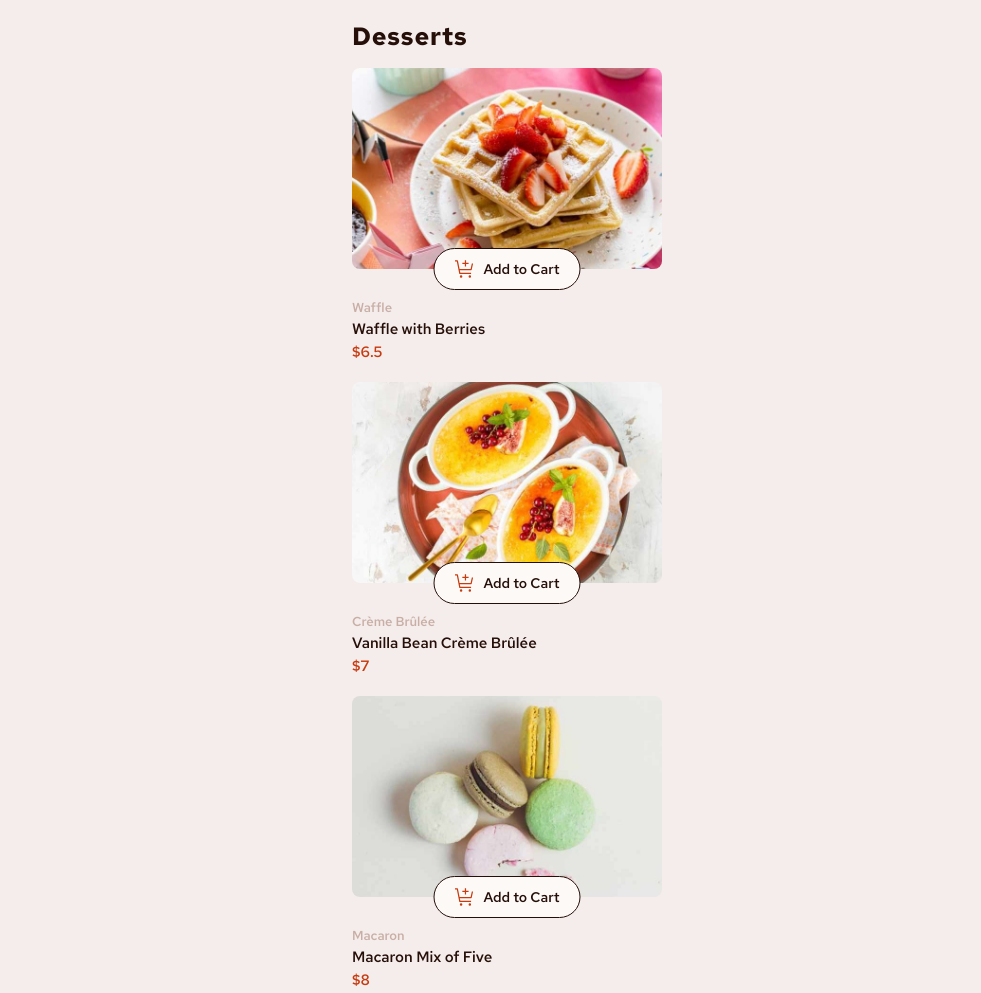
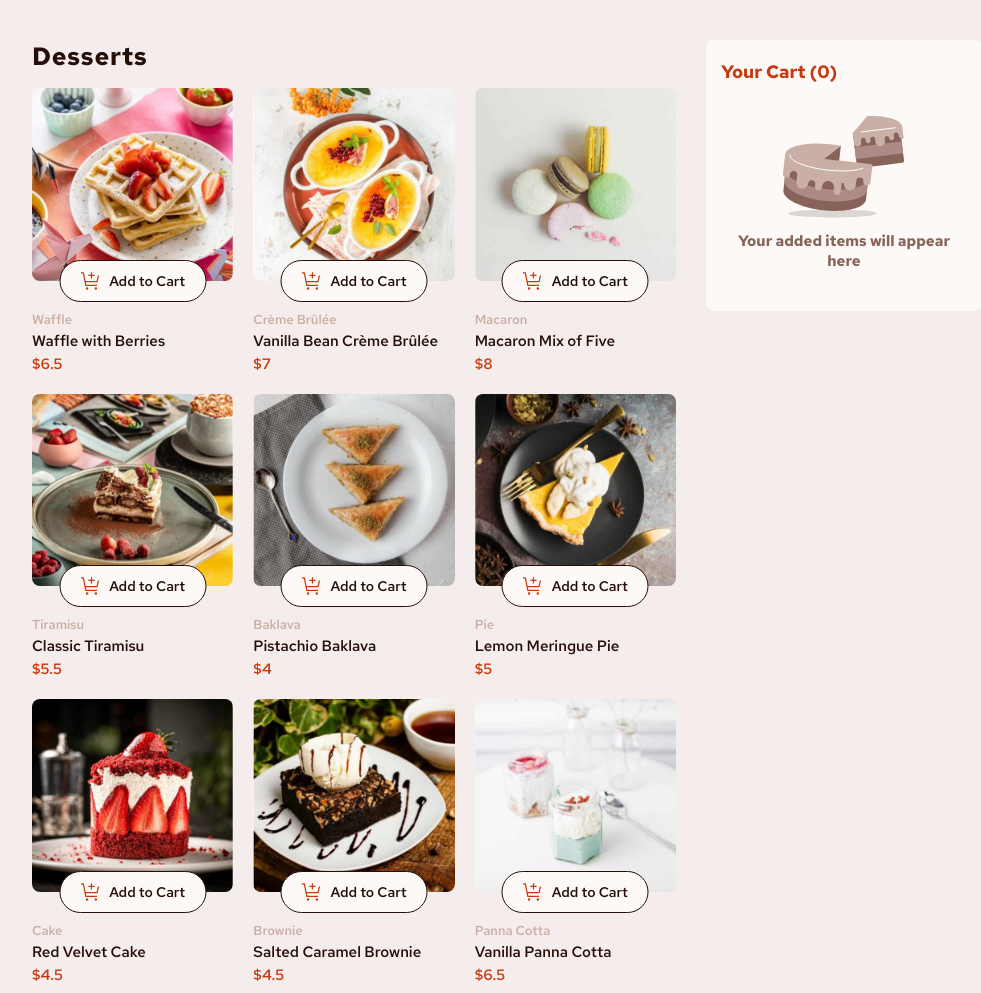
Before and after one commit to AbdulSamadCodes/Product-list-wih-cart-Fronend-mentor-challenges-, a plain HTML site: page index.html in a window 1280 px wide. Shown: the top 993 px of the page, without its empty margins (133-1114 px from the left). Drawn offline with Linux system fonts and the light colour scheme.

Commit message:
Responsiveness done

```diff
--- a/index.html
+++ b/index.html
@@ -27,7 +27,10 @@
     <!-- main container-->
     <div class="main-container">
       <!-- wrapper container -->
-      <div class="wrapper-container margin-inline-auto">
+      <div class="wrapper-container grid  align-items-start  margin-inline-auto">
+
+        <div class="wrapper grid">
+
         <!-- gallery title-->
         <h1 class="gallery__title">Desserts</h1>
 
@@ -286,6 +289,7 @@
             </div>
           </div>
         </div>
+        </div>
 
         <!-- product cart-->
         <div class="product-cart" data-product-cart>
@@ -297,6 +301,22 @@
               >(0)
             </span>
           </h2>
+
+          <div class="product--cart__empty margin-inline-auto" data-product-cart-empty>
+            <div>
+              <img src="/assets/images/illustration-empty-cart.svg" alt="" class="margin-inline-auto">
+            </div>
+
+            <p class="cart__empty__message text-center">
+              Your added items will appear here
+            </p>
+
+          </div>
+
+          </div>
+
+        </div>
+
         </div>
       </div>
     </div>
--- a/src/Card gallery/cart_gallery.js
+++ b/src/Card gallery/cart_gallery.js
@@ -21,7 +21,11 @@ function updateCardImages(cardInfo) {
   dessertCards.forEach((card,index) => {
     const {image:{mobile: mobileImgSrc, tablet: tabletImgSrc, desktop: desktopImgSrc}} = cardInfo[index];
 
-    card.querySelector("[data-dessert-img]").src = mobileImgSrc;
+    const dessertImg = card.querySelector("[data-dessert-img]");
+
+    if(window.innerWidth >= 992) dessertImg.src = desktopImgSrc;
+    else if(window.innerWidth >= 768) dessertImg.src = tabletImgSrc;
+    else dessertImg.src = mobileImgSrc;
   });
 }
 
@@ -35,6 +39,8 @@ function getAndUpdateData() {
          .then((cardInfo) => {
             updateCardInfo(cardInfo);
             updateCardImages(cardInfo);
+            window.addEventListener("load",() => updateCardImages(cardInfo));
+            window.addEventListener("resize",() => updateCardImages(cardInfo));
         })
          .catch(() => alert("Oops!We have some issues"));
 }
--- a/src/CartBtn/cart_btn.js
+++ b/src/CartBtn/cart_btn.js
@@ -129,7 +129,7 @@ function createActiveCartBtn(addcartBtn) {
   new ActiveCartBtn(addcartBtn).createActiveCartBtn();
 }
 
-// function to clear active cart buttons
+//function to clear active cart buttons
 function clearActiveCartBtns(addCartBtns) {
   addCartBtns.forEach((addCartBtn,index) => {
     const activeCartBtn  = addCartBtn.querySelector(`.${new ActiveCartBtn(addCartBtn).className}`);
@@ -147,7 +147,6 @@ function handleCartBtns() {
 
   addCartBtns.forEach((addCartBtn,index) => {
     addCartBtn.addEventListener("click",function() {
-        clearActiveCartBtns(addCartBtns);
         borderOnDessertImg(index);
         createActiveCartBtn(this);
     });
--- a/styles/global_custom_properties.css
+++ b/styles/global_custom_properties.css
@@ -12,7 +12,7 @@
 
   /* spacings */
   --main_container_padding:2rem;
-  --wrapper-container-max-width:310px;
+  --wrapper-container-max-width:330px;
 
   /* typography */
   --ff-RedHat_Bold:RedHat-Bold;
--- a/styles/main_styles.css
+++ b/styles/main_styles.css
@@ -94,3 +94,57 @@
  color: var(--clr-red);
  font-size: var(--fs-product-cart-title);
 }
+
+.product--cart__empty {
+  margin-block: 2rem;;
+}
+
+.cart__empty__message {
+  font-family: var(--ff-RedHat_Bold);
+  color: var(--clr-rose_500);
+}
+
+
+
+/* media queries */
+
+/* responsive for devices more than 575px */
+@media (min-width:575px) {
+  :root {
+    --wrapper-container-max-width:500px
+  }
+
+  .desserts-gallery-container {
+    grid-template-columns:repeat(2,1fr) ;
+  }
+}
+
+/* responsive for devices more than 700px */
+@media (min-width:700px) {
+  :root {
+    --wrapper-container-max-width:670px;
+    --main_container_padding:4rem 2rem;
+
+  }
+
+  .wrapper-container {
+    grid-template-columns: 0.65fr 0.35fr;
+    gap: 3rem;
+    align-items: start;
+  }
+}
+
+/* responsive for devices more than 992px */
+@media (min-width:992px) {
+  :root {
+    --wrapper-container-max-width:950px
+  }
+
+  .desserts-gallery-container {
+    grid-template-columns:repeat(3,1fr) ;
+  }
+
+  .wrapper-container {
+    grid-template-columns:0.7fr 0.3fr ;
+  }
+}
--- a/styles/reused_styles.css
+++ b/styles/reused_styles.css
@@ -1,3 +1,8 @@
 .main-container {
   padding: var(--main_container_padding);
 }
+
+.product--cart__empty,
+.product--cart__empty img {
+  max-width: max-content  ;
+}
--- a/styles/utility_classes.css
+++ b/styles/utility_classes.css
@@ -12,6 +12,10 @@
 
 .align-items-center {
   align-items: center;
+}
+
+.align-items-start {
+  align-items: start;
 }
 
 .relative {
@@ -33,3 +37,7 @@
 .display-inline {
   display: inline;
 }
+
+.text-center {
+  text-align: center;
+}
```
